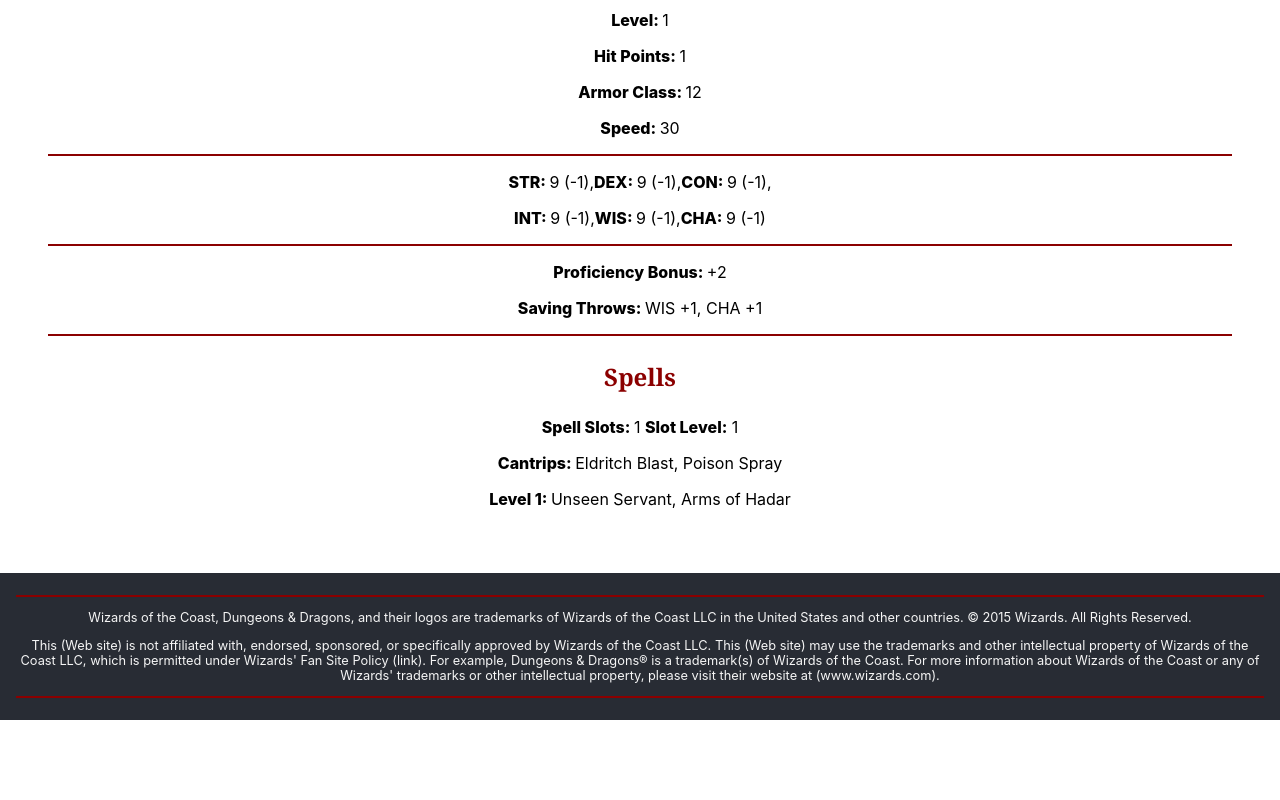
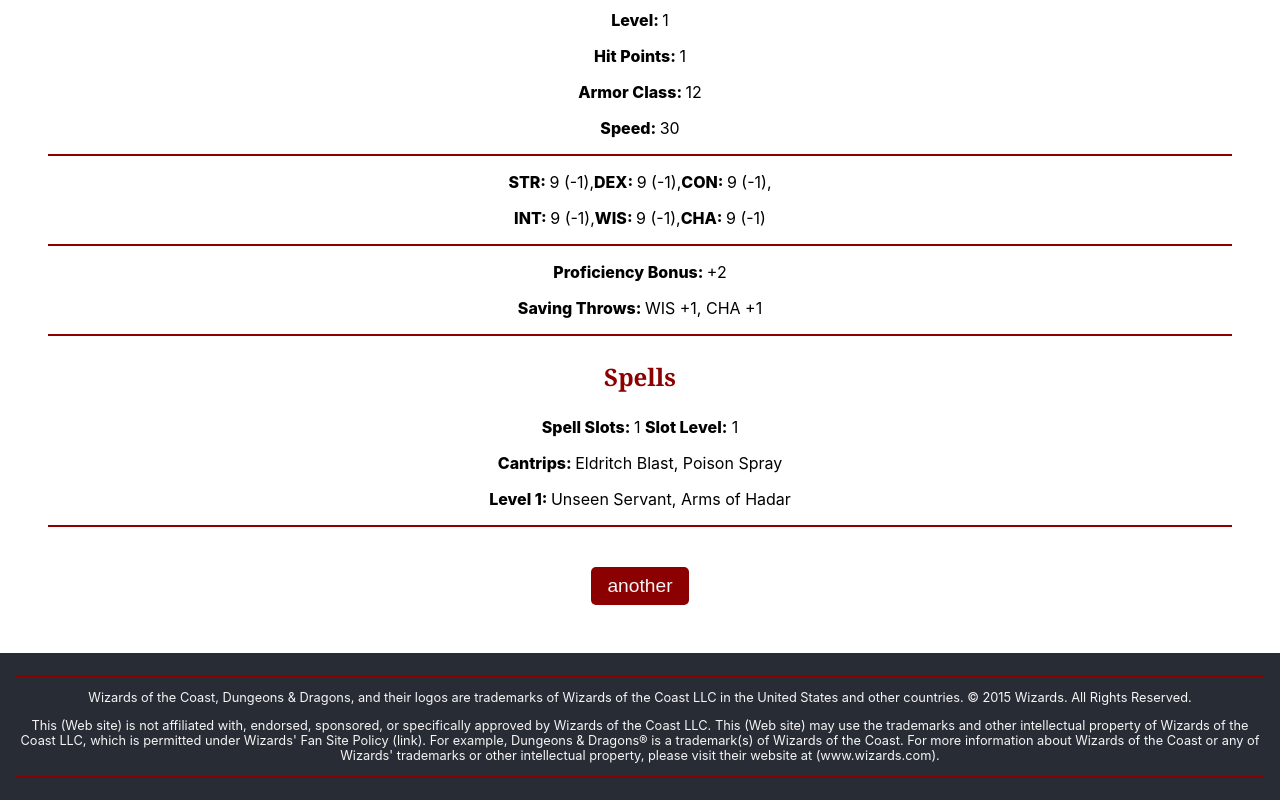
Before and after one commit to AcmeCat/Warlocks, a React (Create React App) app: page / in a window 1280 px wide. Shown: the part 1011-1811 px from the top of the page. Before the commit the page ends 1731 px from the top, so only its background shows below. Built offline with nearby package versions, Linux system fonts and the light colour scheme.

Commit message:
new button to re-generate warlock at bottom (between stat block and footer)

```diff
--- a/src/App.css
+++ b/src/App.css
@@ -54,6 +54,7 @@
   border: none;
   border-radius: 5px;
   color: whitesmoke;
+  margin-top: 2rem;
 }
 
 .project-button:hover {
--- a/src/App.js
+++ b/src/App.js
@@ -108,6 +108,8 @@ class App extends React.Component {
           <p><span className='title'>Saving Throws: </span> WIS +{this.state.proficiency + this.getModFromStat(this.state.WIS)}, CHA +{this.state.proficiency + this.getModFromStat(this.state.CHA)}</p>
           <hr/>
           <Spells level={this.state.level}/>
+          <hr/>
+          <button className='project-button' onClick={this.letsBegin}>another</button>
         </main>
         <Footer/>
       </div>
```
